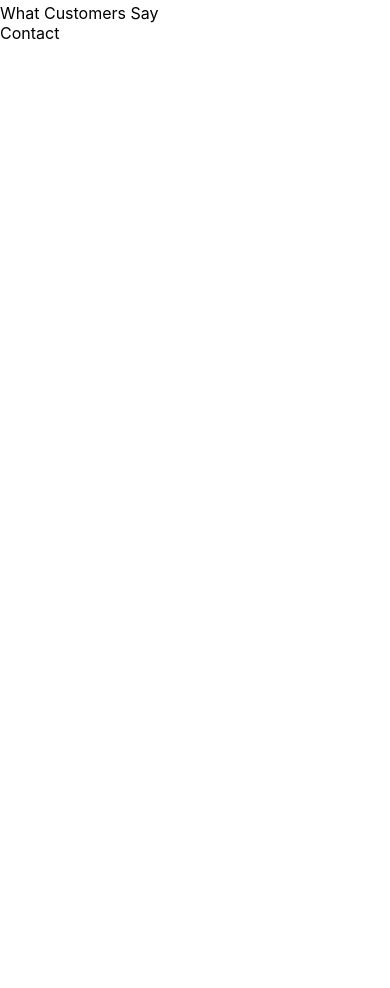
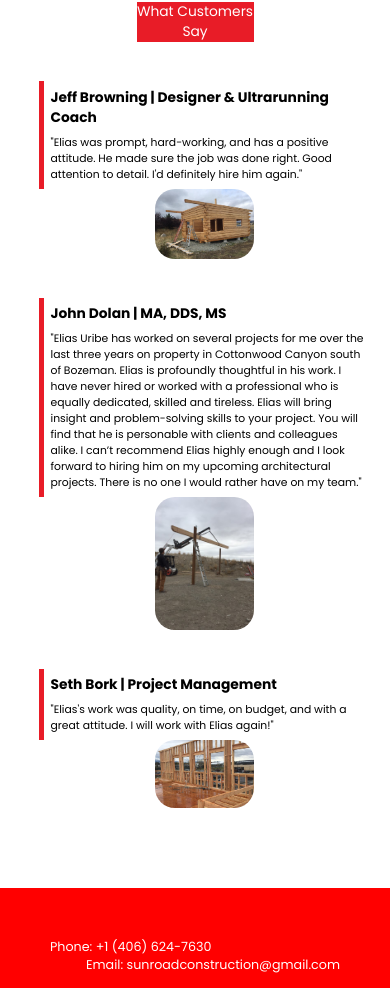
Before and after one commit to MalcolmWeaver/sun-road-elias, a React (Create React App) app: page / in a window 390 px wide. Shown: the part 660-1648 px from the top of the page. Before the commit the page ends 844 px from the top, so only its background shows below. Built offline with nearby package versions, Linux system fonts and the light colour scheme.

Commit message:
Custpmers Say and Contact

```diff
--- a/src/App.css
+++ b/src/App.css
@@ -4,7 +4,7 @@
   -webkit-mask-size: auto auto;
   mask-size: auto auto;
   position: relative;
-  padding-bottom: 20px;
+  /* padding-bottom: 20px; */
   background-color: #ffffff;
   /* border-bottom: 1px solid #e81c27; */
 }
@@ -67,17 +67,19 @@
   color: #000;
 }
 
-/* About Me  */
-.about-me-title {
+
+.section-title {
   font-size: calc(6px + 2vmin);
   font-weight: 500;
   font-family: 'Poppins', sans-serif;
   text-align: center;
   background-color: #e81c27;
   width: 30%;
-  margin: 0 auto;
+  margin: 5% auto;
   color: #ffffff;
 }
+
+/* About Me  */
 
 .about-me-and-image-container {
   display: flex;
@@ -121,7 +123,7 @@
 }
 
 .about-me-image-container {
-  max-height: 100%;
+  /* max-height: 100%; */
   flex: 3;
 }
 
@@ -130,3 +132,113 @@
   max-width: 100%;
   object-fit: contain;
 }
+
+/* Customers Say */
+
+.customer-quote-picture-container {
+  display: flex;
+  flex-direction: row;
+  justify-content: center;
+  align-items: center;
+  margin: 10% 5% 20px 10%;
+}
+
+.customer-say-image {
+  width: 30%;
+  object-fit: contain;
+  border-radius: 20px;
+  flex: 1;
+}
+
+.customer-quote-container {
+  flex: 1;
+  flex-direction: column;
+  border-left: #e81c27 5px solid;
+  padding-left: 5%;
+}
+
+.customer-quote-container-right-border {
+  flex: 1;
+  flex-direction: column;
+  border-right: #e81c27 5px solid;
+  padding-left: 5%;
+}
+
+.customer-name-left {
+  text-align: left;
+  font-size: calc(6px + 2vmin);
+  font-weight: 600;
+  font-family: 'Poppins', sans-serif;
+  margin: 2% 2% 2% 2%;
+}
+
+.customer-quote-left {
+  text-align: left;
+  font-size: calc(3px + 2vmin);
+  font-weight: 500;
+  font-family: 'Poppins', sans-serif;
+  margin: 2% 2% 2% 2%;}
+
+.customer-name-right {
+  text-align: right;
+  font-size: calc(6px + 2vmin);
+  font-weight: 600;
+  font-family: 'Poppins', sans-serif;
+  margin: 2% 2% 2% 2%;
+}
+
+.customer-quote-right {
+  text-align: right;
+  font-size: calc(3px + 2vmin);
+  font-weight: 500;
+  font-family: 'Poppins', sans-serif;
+  margin: 2% 2% 2% 2%;}
+
+ @media (max-width: 1000px) {
+  .customer-quote-picture-container {
+    flex-direction: column;
+  }
+
+  .customer-say-image {
+    max-width: 40%;
+    max-height: 40%;
+    order: 1;
+  }
+
+  .customer-quote-container,
+  .customer-quote-container-right-border {
+    border: none;
+    padding-left: 0;
+    border-left: #e81c27 5px solid; /* Add this line */
+  }
+
+  .customer-name-left,
+  .customer-quote-left,
+  .customer-name-right,
+  .customer-quote-right {
+    text-align: left;
+  }
+}
+
+/* Contact */
+
+.contact-section {
+  background-color: red;
+  color: white;
+  padding: 50px;
+  font-size: calc(1px + 3vmin);
+  font-weight: 500;
+  font-family: 'Poppins', sans-serif;
+  margin-top: 80px;
+}
+
+/* Styling for the phone number */
+.contact-section .phone {
+  float: left;
+  margin-right: 20px;
+}
+
+/* Styling for the email */
+.contact-section .email {
+  float: right;
+}
--- a/src/App.js
+++ b/src/App.js
@@ -4,6 +4,7 @@ import './App.css';
 import HeaderTitleNav from './components/HeaderTitleNav';
 import AboutMe from './components/AboutMe';
 import CustomersSay from './components/CustomersSay';
+import Contact from './components/Contact';
 
 function App() {
   return (
@@ -15,7 +16,7 @@ function App() {
       <main className="main">
         <AboutMe />
         <CustomersSay />
-        <section id="contact">Contact</section>
+        <Contact />
       </main>
     </div>
   );
--- a/src/components/AboutMe.js
+++ b/src/components/AboutMe.js
@@ -4,7 +4,7 @@ import AboutMeImage from '../assets/elias_working.jpeg';
 function AboutMe() {
     return (
         <section id="about">
-          <div className="about-me-title">
+          <div className="section-title">
             About Me
           </div>
           <div className="about-me-and-image-container">
--- /dev/null
+++ b/src/components/Contact.js
@@ -0,0 +1,14 @@
+import '../App.css';
+
+function Contact() {
+    return (
+        <section id="contact">
+            <div class="contact-section">
+                <div class="phone">Phone: +1 (406) 624-7630</div>
+                <div class="email">Email: sunroadconstruction@gmail.com</div>
+            </div>
+        </section>
+    );
+}
+
+export default Contact
--- a/src/components/CustomersSay.js
+++ b/src/components/CustomersSay.js
@@ -1,8 +1,36 @@
 import '../App.css';
+import cabin from '../assets/cabin_nice_cropped1.jpeg'
+import beams from '../assets/3beams.jpeg'
+import windows from '../assets/windows_nice_wide.jpeg'
 
 function CustomersSay() {
     return (
-        <section id="customers-say">What Customers Say</section>
+        <section id="customers-say">
+            <div className="section-title">
+                What Customers Say
+            </div>
+            <div className="customer-quote-picture-container">
+                <div className='customer-quote-container'>
+                    <div className='customer-name-left'>Jeff Browning | Designer & Ultrarunning Coach</div>
+                    <div className='customer-quote-left'>"Elias was prompt, hard-working, and has a positive attitude. He made sure the job was done right. Good attention to detail. I'd definitely hire him again."</div>
+                </div>
+                <img src={cabin} className='customer-say-image'></img>
+            </div>
+            <div className="customer-quote-picture-container">
+                <img src={beams} className='customer-say-image'></img>
+                <div className='customer-quote-container-right-border'>
+                    <div className='customer-name-right'>John Dolan | MA, DDS, MS</div>
+                    <div className='customer-quote-right'>"Elias Uribe has worked on several projects for me over the last three years on property in Cottonwood Canyon south of Bozeman. Elias is profoundly thoughtful in his work. I have never hired or worked with a professional who is equally dedicated, skilled and tireless. Elias will bring insight and problem-solving skills to your project. You will find that he is personable with clients and colleagues alike. I can’t recommend Elias highly enough and I look forward to hiring him on my upcoming architectural projects. There is no one I would rather have on my team."</div>
+                </div>
+            </div>
+            <div className="customer-quote-picture-container">
+                <div className='customer-quote-container'>
+                    <div className='customer-name-left'>Seth Bork | Project Management</div>
+                    <div className='customer-quote-left'>"Elias's work was quality, on time, on budget, and with a great attitude. I will work with Elias again!"</div>
+                </div>
+                <img src={windows} className='customer-say-image'></img>
+            </div>
+        </section>
     )
 }
 
```
Also changed, not shown: src/assets/windows_nice_square.jpeg (added), src/assets/windows_nice_wide.jpeg (added).
